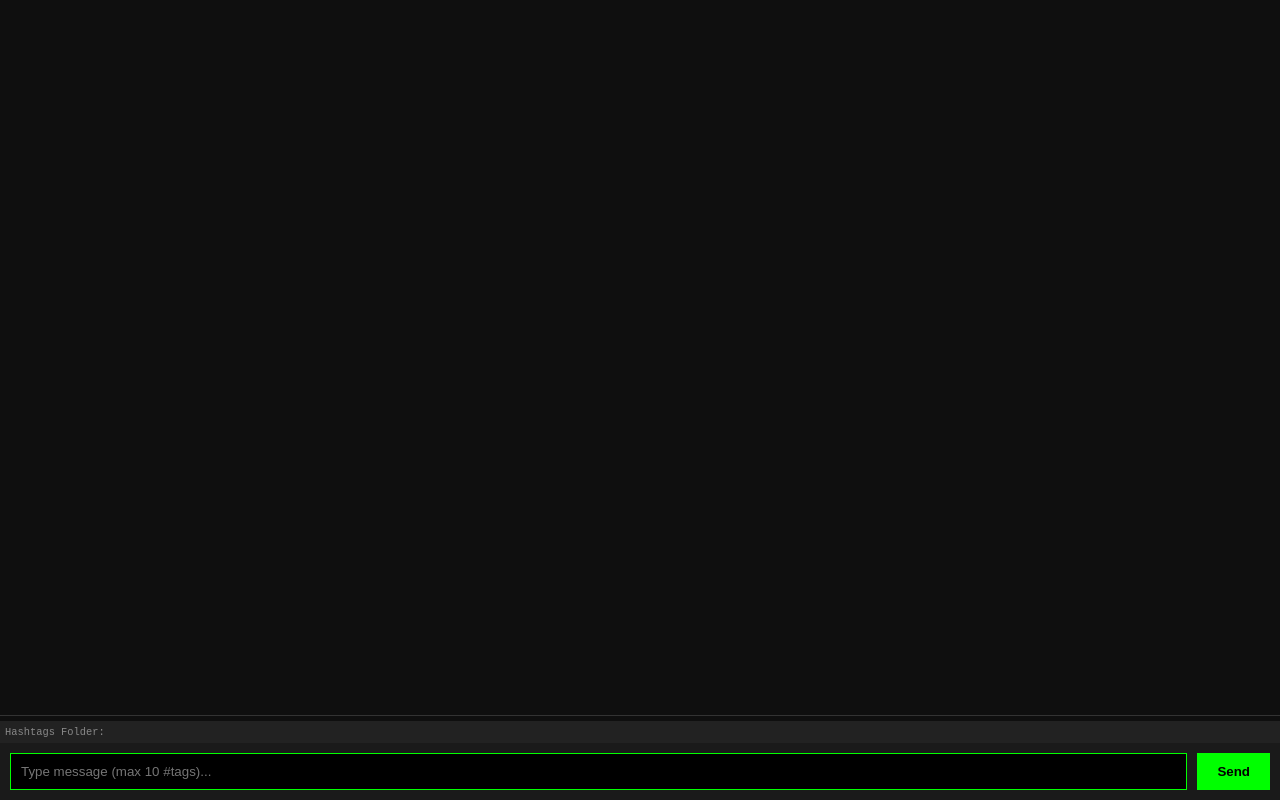
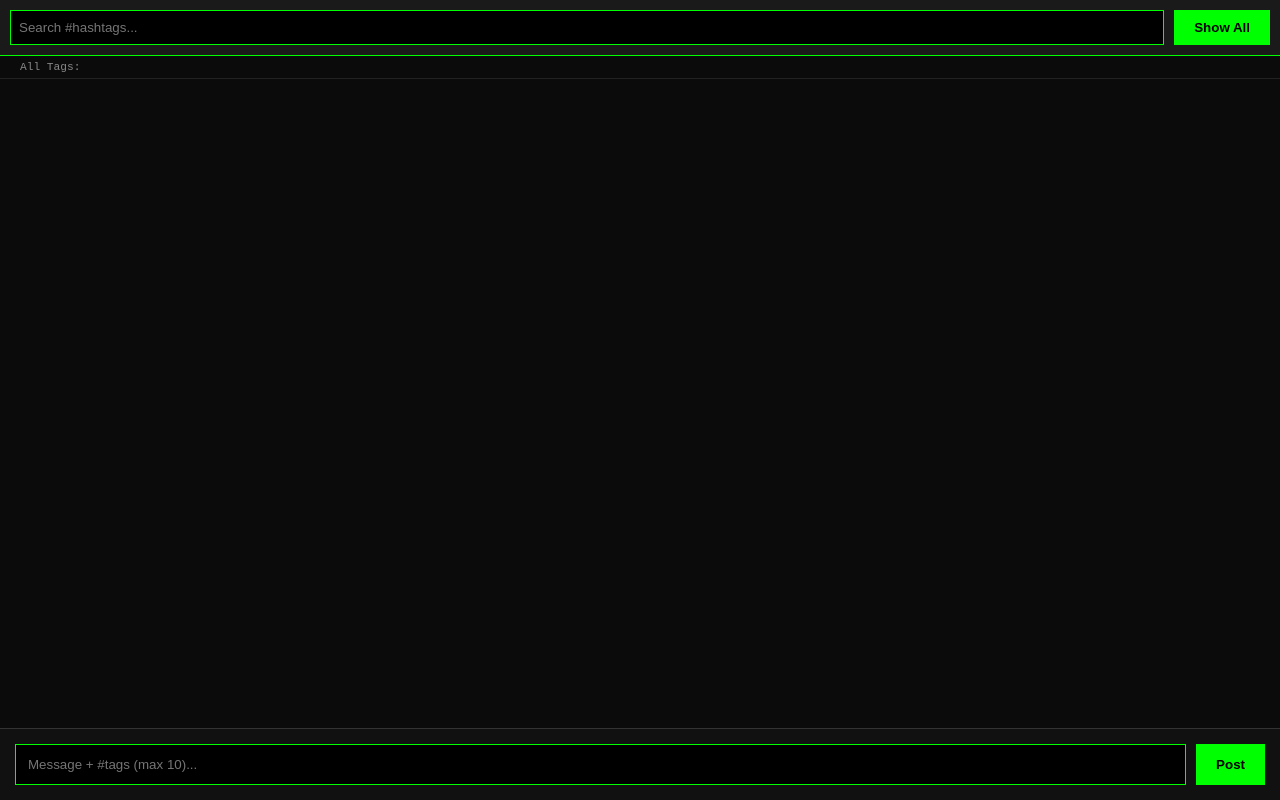
Before and after one commit to bangladesh57/a, a plain HTML site: page index.html in a window 1280 px wide. Drawn offline with Linux system fonts and the light colour scheme; no server answers.

Commit message:
Update index.html

```diff
--- a/index.html
+++ b/index.html
@@ -3,32 +3,49 @@
 <head>
     <meta charset="UTF-8">
     <meta name="viewport" content="width=device-width, initial-scale=1.0">
-    <title>Private P2P Hub</title>
+    <title>Private Tag Hub</title>
     <style>
-        body { background: #0f0f0f; color: #00ff00; font-family: monospace; display: flex; flex-direction: column; height: 100vh; margin: 0; }
-        #chat-box { flex: 1; overflow-y: auto; padding: 20px; border-bottom: 1px solid #333; }
-        #input-area { padding: 10px; display: flex; gap: 10px; background: #1a1a1a; }
-        input { flex: 1; background: #000; border: 1px solid #00ff00; color: #00ff00; padding: 10px; outline: none; }
-        button { background: #00ff00; color: #000; border: none; padding: 10px 20px; cursor: pointer; font-weight: bold; }
-        .tag-folder { font-size: 0.8em; color: #888; padding: 5px; background: #222; margin-top: 5px; }
-        .msg { margin-bottom: 10px; padding: 5px; border-left: 2px solid #00ff00; }
+        body { background: #0b0b0b; color: #00ff00; font-family: 'Courier New', monospace; display: flex; flex-direction: column; height: 100vh; margin: 0; overflow: hidden; }
+        #header { padding: 10px; background: #1a1a1a; display: flex; gap: 10px; border-bottom: 1px solid #00ff00; }
+        #search-input { flex: 1; background: #000; border: 1px solid #00ff00; color: #00ff00; padding: 8px; outline: none; }
+        #chat-box { flex: 1; overflow-y: auto; padding: 20px; }
+        #input-area { padding: 15px; background: #111; display: flex; gap: 10px; border-top: 1px solid #333; }
+        input[type="text"] { flex: 1; background: #000; border: 1px solid #00ff00; color: #00ff00; padding: 12px; outline: none; }
+        button { background: #00ff00; color: #000; border: none; padding: 10px 20px; cursor: pointer; font-weight: bold; transition: 0.3s; }
+        button:hover { background: #00cc00; }
+        .msg { margin-bottom: 15px; padding: 10px; border: 1px solid #222; border-radius: 5px; background: #161616; position: relative; }
+        .tag { color: #00ff00; text-decoration: underline; cursor: pointer; margin-right: 5px; font-weight: bold; }
+        .tag:hover { color: #fff; }
+        .filter-info { padding: 5px 20px; background: #333; font-size: 0.8em; display: none; justify-content: space-between; }
+        #tag-cloud { padding: 5px 20px; font-size: 0.7em; color: #888; border-bottom: 1px solid #222; max-height: 40px; overflow-x: auto; white-space: nowrap; }
     </style>
 </head>
 <body>
 
+<div id="header">
+    <input type="text" id="search-input" placeholder="Search #hashtags...">
+    <button onclick="clearFilter()">Show All</button>
+</div>
+
+<div id="tag-cloud">Saved Tags: </div>
+<div id="filter-banner" class="filter-info">
+    <span id="filter-text">Filtering by: </span>
+    <span style="cursor:pointer" onclick="clearFilter()">[X] Close</span>
+</div>
+
 <div id="chat-box"></div>
-<div id="hashtag-display" class="tag-folder">Hashtags Saved: </div>
+
 <div id="input-area">
-    <input type="text" id="msgInput" placeholder="Type message (max 10 #tags)..." maxlength="500">
-    <button onclick="handleSend()">Send</button>
+    <input type="text" id="msgInput" placeholder="Message + #tags (max 10)..." maxlength="500">
+    <button onclick="handleSend()">Post</button>
 </div>
 
 <script type="module">
     import { initializeApp } from "https://www.gstatic.com/firebasejs/9.6.1/firebase-app.js";
     import { getDatabase, ref, push, onValue } from "https://www.gstatic.com/firebasejs/9.6.1/firebase-database.js";
 
-    // Obfuscated Configuration
-    const _0x4f2 = {
+    // Encrypted Config
+    const _c = {
         apiKey: atob("QUl6YVN5QXd1SzJPX3YxbG8wWFZvLTlPekpiU1dJRkY2MXFqWTJB"),
         authDomain: atob("YmFuZ2xhZGVzaC00MjI1MS5maXJlYmFzZWFwcC5jb20="),
         databaseURL: atob("aHR0cHM6Ly9iYW5nbGFkZXNoLTQyMjUxLWRlZmF1bHQtcnRkYi5maXJlYmFzZWlvLmNvbQ=="),
@@ -36,68 +53,102 @@
         appId: atob("MToxNzU1OTIwNjY0NDI6d2ViOjI2Yjg0NDM1YzZlZWNmMGI5NjhjNzM=")
     };
 
-    const app = initializeApp(_0x4f2);
+    const app = initializeApp(_c);
     const db = getDatabase(app);
+    let currentFilter = null;
 
-    const chatBox = document.getElementById('chat-box');
-    const msgInput = document.getElementById('msgInput');
-    const tagDisplay = document.getElementById('hashtag-display');
-
-    // Permanent Hashtag Storage Logic
-    const saveTags = (text) => {
+    // Permanent Hashtag Folder Logic
+    const processTags = (text) => {
         const tags = text.match(/#\w+/g) || [];
-        let stored = JSON.parse(localStorage.getItem('_t_folder')) || [];
-        let updated = [...new Set([...stored, ...tags.slice(0, 10)])];
-        localStorage.setItem('_t_folder', JSON.stringify(updated));
-        renderTags();
+        let folder = JSON.parse(localStorage.getItem('_idx_tags')) || {};
+        tags.slice(0, 10).forEach(t => {
+            if(!folder[t]) folder[t] = true;
+        });
+        localStorage.setItem('_idx_tags', JSON.stringify(folder));
+        updateTagCloud();
     };
 
-    const renderTags = () => {
-        const tags = JSON.parse(localStorage.getItem('_t_folder')) || [];
-        tagDisplay.innerText = "Hashtags Folder: " + tags.join(' ');
+    const updateTagCloud = () => {
+        const folder = JSON.parse(localStorage.getItem('_idx_tags')) || {};
+        const html = Object.keys(folder).map(t => `<span class="tag" onclick="filterByTag('${t}')">${t}</span>`).join(' ');
+        document.getElementById('tag-cloud').innerHTML = "All Tags: " + html;
     };
 
-    // Ephemeral Message Storage (24h)
-    const storeMsg = (text) => {
-        const expiry = Date.now() + 86400000;
-        let logs = JSON.parse(localStorage.getItem('_m_logs')) || [];
-        logs.push({ t: text, e: expiry });
-        localStorage.setItem('_m_logs', JSON.stringify(logs));
-        saveTags(text);
-        renderMsgs();
+    // UI Rendering with Tag Links
+    const renderContent = () => {
+        const now = Date.now();
+        let logs = JSON.parse(localStorage.getItem('_m_db')) || [];
+        const filteredLogs = logs.filter(m => m.e > now);
+        localStorage.setItem('_m_db', JSON.stringify(filteredLogs));
+
+        let displayList = filteredLogs;
+        if(currentFilter) {
+            displayList = filteredLogs.filter(m => m.t.includes(currentFilter));
+            document.getElementById('filter-banner').style.display = 'flex';
+            document.getElementById('filter-text').innerText = "Showing: " + currentFilter;
+        } else {
+            document.getElementById('filter-banner').style.display = 'none';
+        }
+
+        const chatBox = document.getElementById('chat-box');
+        chatBox.innerHTML = displayList.map(m => {
+            // Convert tags to clickable links
+            const linkedText = m.t.replace(/#\w+/g, (match) => `<span class="tag" onclick="filterByTag('${match}')">${match}</span>`);
+            return `<div class="msg">${linkedText}</div>`;
+        }).reverse().join('');
     };
 
-    const renderMsgs = () => {
-        const now = Date.now();
-        let logs = JSON.parse(localStorage.getItem('_m_logs')) || [];
-        const filtered = logs.filter(m => m.e > now);
-        localStorage.setItem('_m_logs', JSON.stringify(filtered));
+    // Save logic (24h expiry)
+    const saveIncoming = (text) => {
+        let logs = JSON.parse(localStorage.getItem('_m_db')) || [];
+        // Prevent duplicate local saves
+        if (logs.some(l => l.t === text)) return;
 
-        chatBox.innerHTML = filtered.map(m => `<div class="msg">${m.t}</div>`).join('');
-        chatBox.scrollTop = chatBox.scrollHeight;
+        logs.push({ t: text, e: Date.now() + 86400000 });
+        localStorage.setItem('_m_db', JSON.stringify(logs));
+        processTags(text);
+        renderContent();
     };
 
-    // Global send function
+    window.filterByTag = (tag) => {
+        currentFilter = tag;
+        renderContent();
+    };
+
+    window.clearFilter = () => {
+        currentFilter = null;
+        renderContent();
+    };
+
     window.handleSend = () => {
-        const val = msgInput.value.trim();
-        if(val) {
-            push(ref(db, 'global_stream'), { m: val, ts: Date.now() });
-            msgInput.value = '';
+        const inp = document.getElementById('msgInput');
+        if(inp.value.trim()) {
+            push(ref(db, 'p2p_stream'), { m: inp.value, ts: Date.now() });
+            inp.value = '';
         }
     };
 
-    // Listen for messages (Simulating P2P via RTDB for simple sync)
-    onValue(ref(db, 'global_stream'), (snapshot) => {
-        const data = snapshot.val();
-        if(data) {
-            const lastMsg = Object.values(data).pop();
-            storeMsg(lastMsg.m);
+    // Search Box Listener
+    document.getElementById('search-input').addEventListener('input', (e) => {
+        const val = e.target.value.trim();
+        if(val.startsWith('#')) {
+            currentFilter = val;
+            renderContent();
         }
     });
 
-    renderTags();
-    renderMsgs();
-    setInterval(renderMsgs, 60000); // Cleanup check every minute
+    // Firebase Sync
+    onValue(ref(db, 'p2p_stream'), (snap) => {
+        const data = snap.val();
+        if(data) {
+            Object.values(data).forEach(obj => saveIncoming(obj.m));
+        }
+    });
+
+    // Initial run
+    updateTagCloud();
+    renderContent();
+    setInterval(renderContent, 60000);
 </script>
 
 </body>
```
